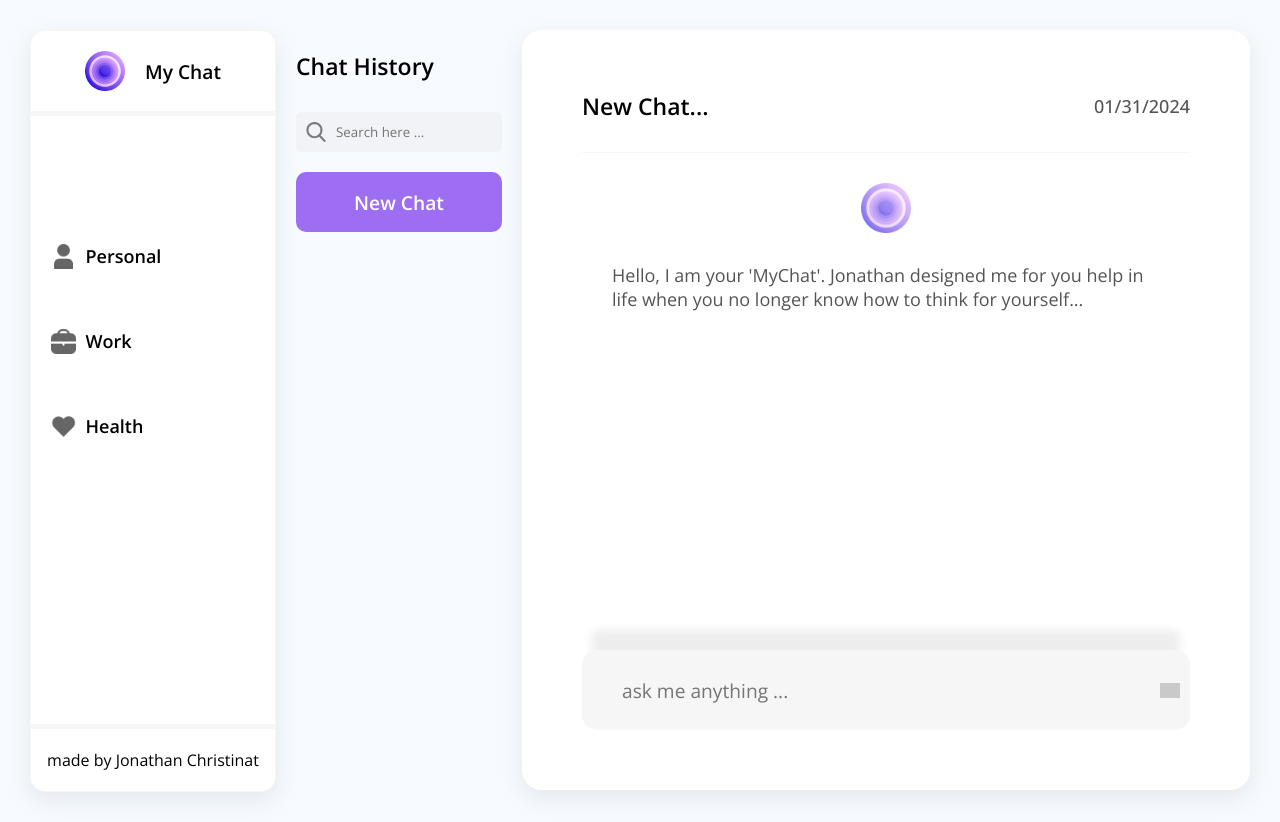
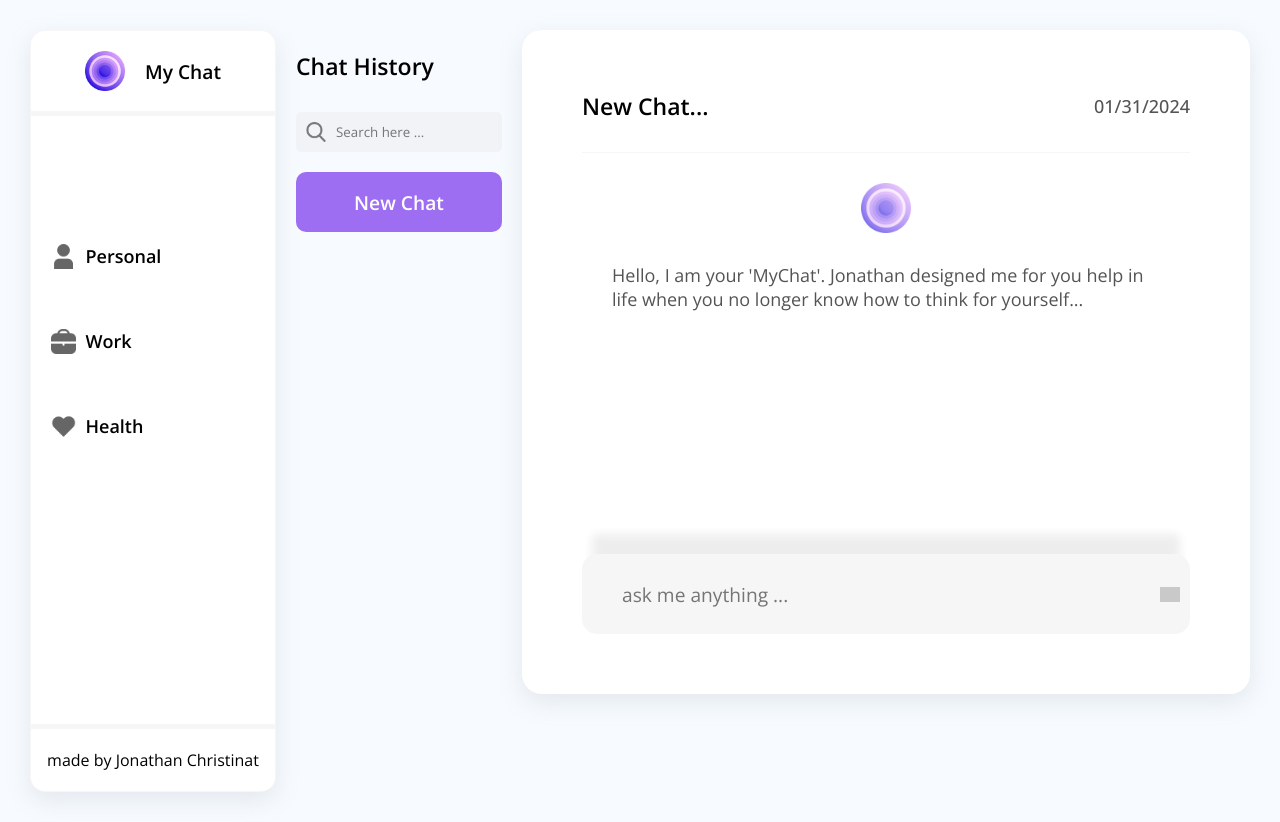
Before and after one commit to gruixer/GPT_V2, a React (Vite) app in the folder GPT_Frontend/: page / in a window 1280 px wide. Built offline with nearby package versions, Linux system fonts and the light colour scheme; grey boxes are pictures that could not be loaded.

Commit message:
Chat = Checked / History = Checked / Categories = selection works but not the history in cat

```diff
--- a/GPT_Frontend/src/styles_components/Chat.css
+++ b/GPT_Frontend/src/styles_components/Chat.css
@@ -7,7 +7,7 @@
 }
 
 .chat-container {
-  height: 80vh;
+  height: 68vh;
   width: 100%;
   display: flex;
   flex-direction: column;
```
